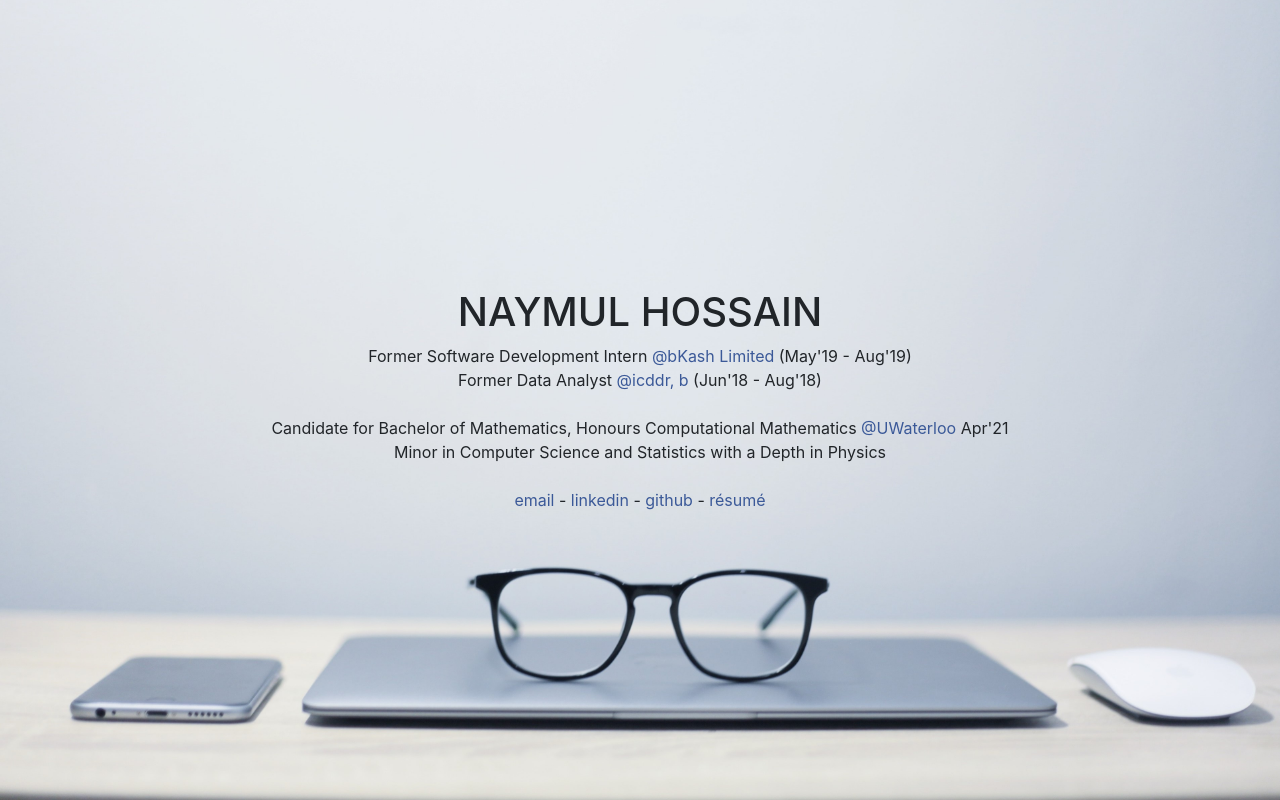
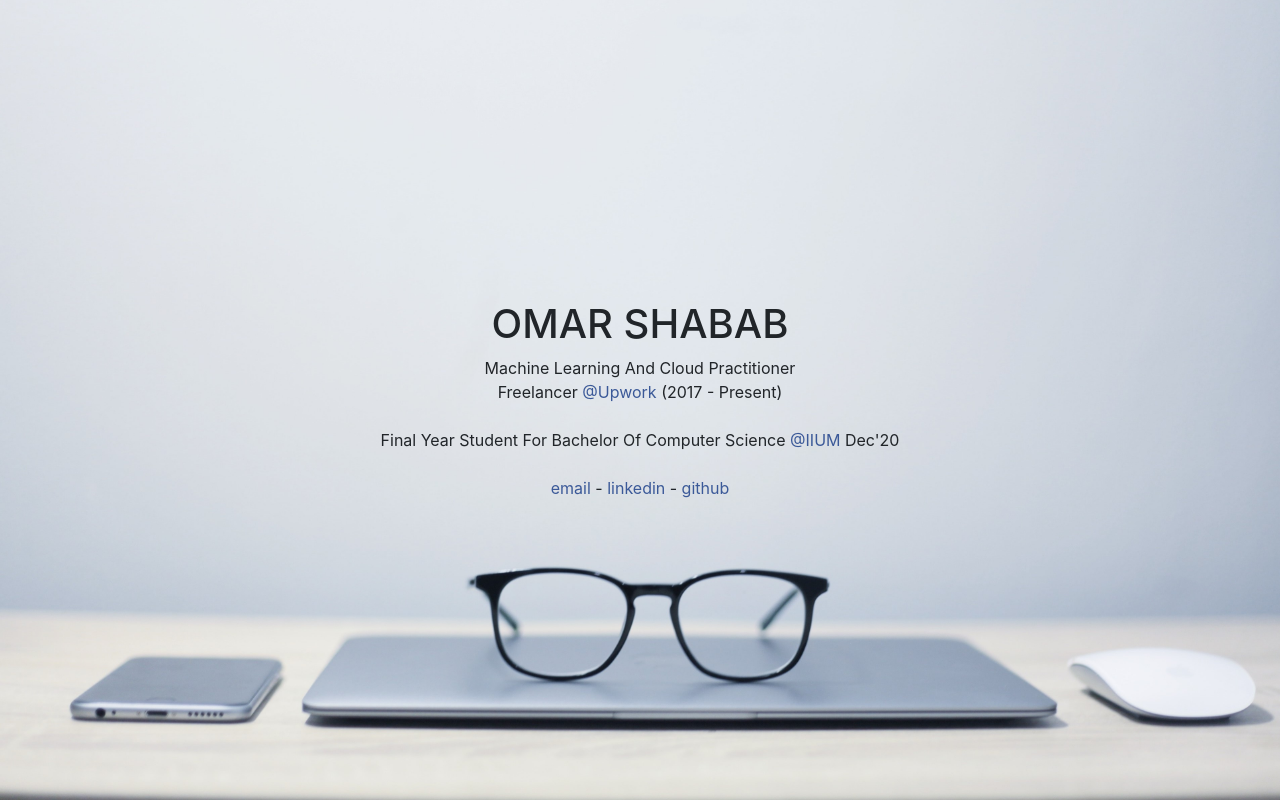
Before and after one commit to Tahmidaa/omar16100.github.io, a plain HTML site: page index.html in a window 1280 px wide. Drawn offline with nearby package versions, Linux system fonts and the light colour scheme.

Commit message:
Update index.html

```diff
--- a/index.html
+++ b/index.html
@@ -12,14 +12,13 @@
   </head>
   <body>
     <div class="main">
-    <h1>NAYMUL HOSSAIN</h1>
-      <span>Former Software Development Intern<a href="https://www.bkash.com/"> @bKash Limited</a>   (May'19 - Aug'19)</span>
-	  <span>Former Data Analyst<a href="https://www.icddrb.org/"> @icddr, b</a>   (Jun'18 - Aug'18)</span>
+    <h1>OMAR SHABAB</h1>
+      <span>Machine Learning And Cloud Practitioner</span>
+	  <span>Freelancer<a href="https://www.upwork.com/"> @Upwork</a>   (2017 - Present)</span>
 	  <br/>
-    <span>Candidate for Bachelor of Mathematics, Honours Computational Mathematics<a href="https://uwaterloo.ca/computational-mathematics/"> @UWaterloo</a> Apr'21</span>
-	<span>Minor in Computer Science and Statistics with a Depth in Physics</span>
+    <span>Final Year Student For Bachelor Of Computer Science <a href="http://www.iium.edu.my/"> @IIUM</a> Dec'20</span>
 	<br/>
-    <span><a href="mailto:n5hossai@edu.uwaterloo.ca">email</a>  -  <a href="https://www.linkedin.com/in/nay/">linkedin</a>  -  <a href="https://github.com/n5hossai">github</a>  -  <a href="resume naymul hossain.pdf">résumé</a></span>
+    <span><a href="mailto:omarshabab55@gmail.com">email</a>  -  <a href="https://www.linkedin.com/in/omar16100/">linkedin</a>  -  <a href="https://github.com/omar16100">github</a></span>
     </div>
 
 
```
